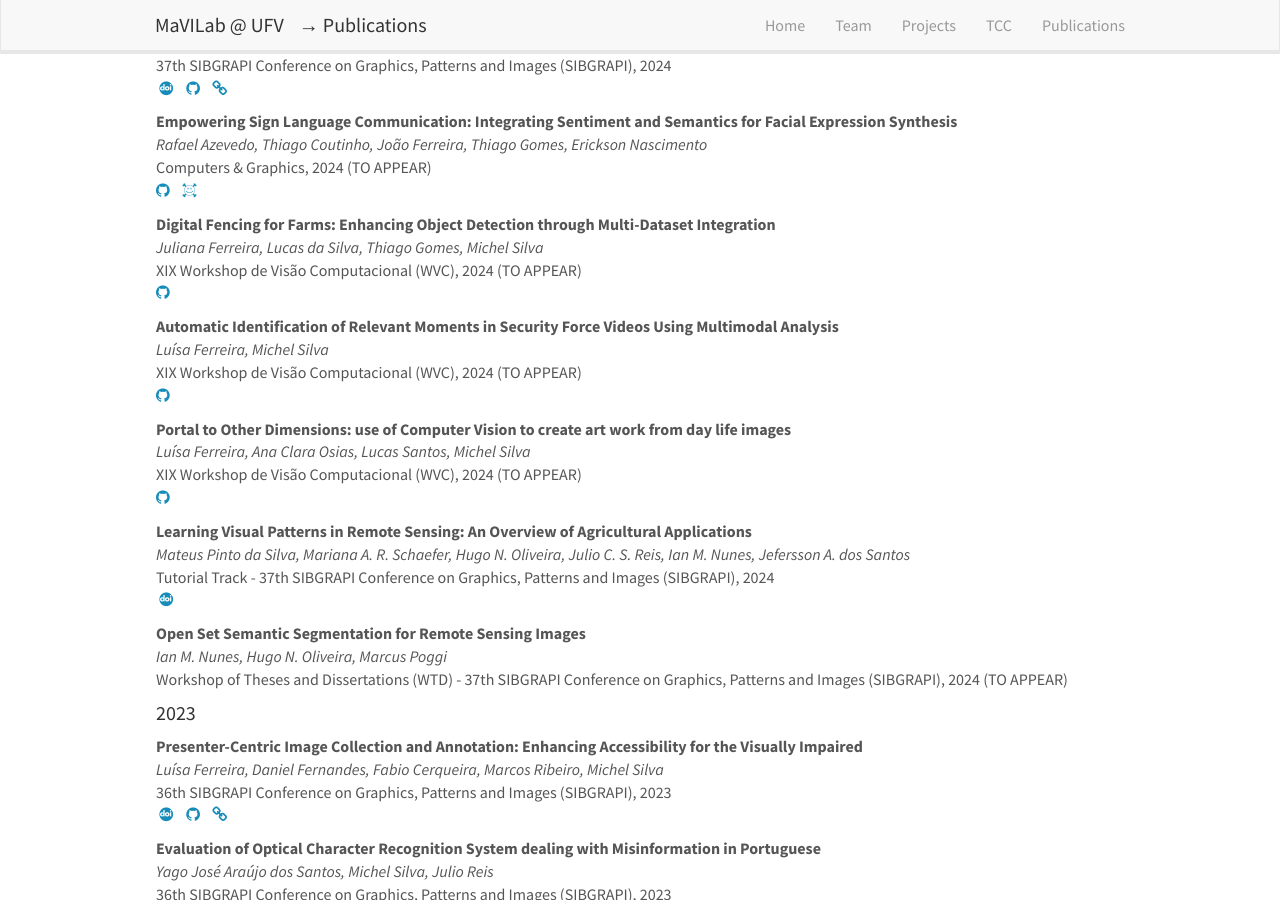
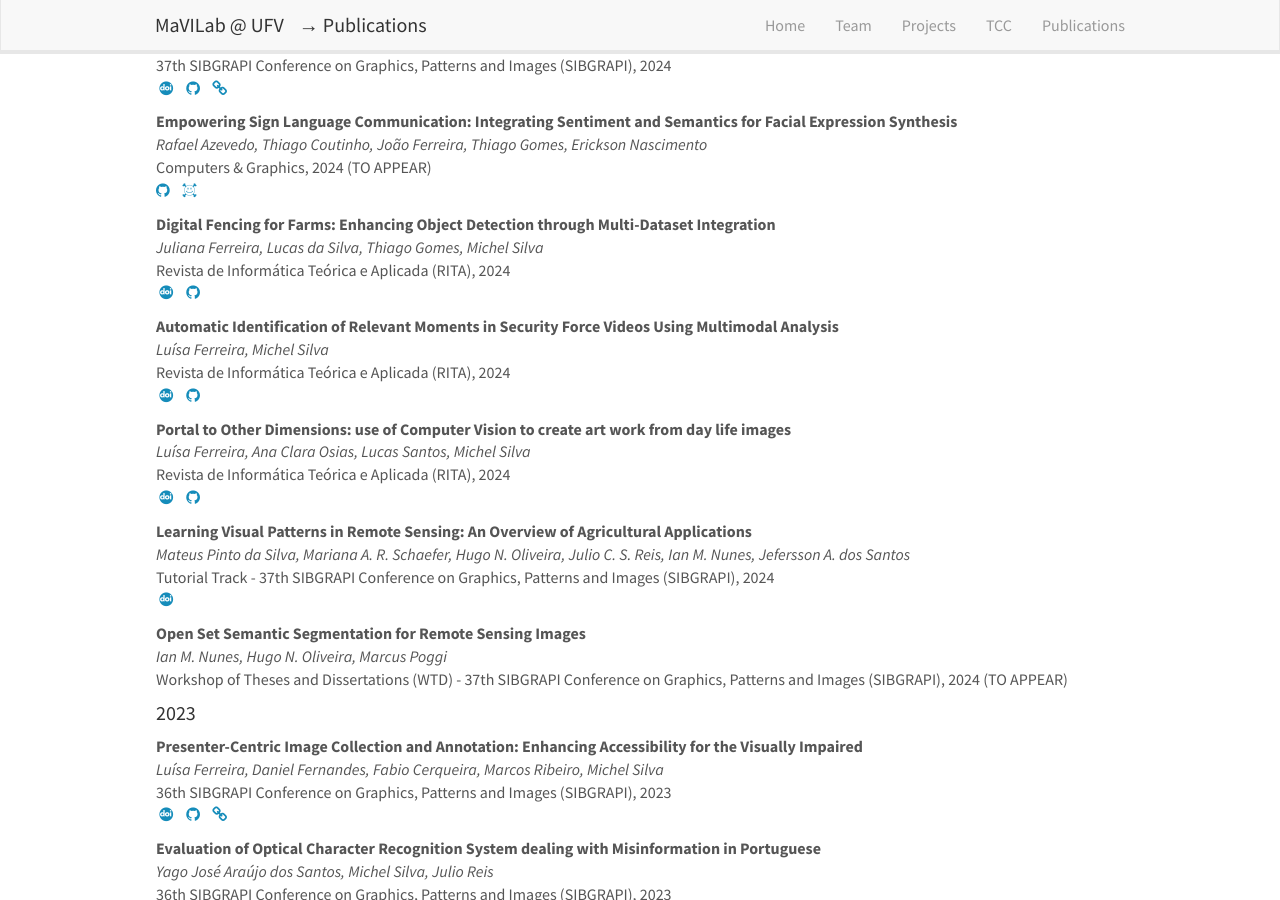
Before and after one commit to MaVILab-UFV/mavilab-ufv.github.io, a Jekyll site: the page built from _pages/publications.md, in a window 1280 px wide and 900 px high, scrolled down 514 px. Built offline with Jekyll 4.4.1, drawn with Linux system fonts in a browser that asks for light colours; nearby versions of some CDN libraries; some web fonts are replaced.

Commit message:
Update pub_list.yml

```diff
--- a/_data/pub_list.yml
+++ b/_data/pub_list.yml
@@ -52,30 +52,30 @@
 
   - title: "Digital Fencing for Farms: Enhancing Object Detection through Multi-Dataset Integration"
     authors: Juliana Ferreira, Lucas da Silva, Thiago Gomes, Michel Silva
-    media: XIX Workshop de Visão Computacional (WVC), 2024 (TO APPEAR)
+    media: Revista de Informática Teórica e Aplicada (RITA), 2024
     links:
       url:
-      doi:
+      doi: https://doi.org/10.22456/2175-2745.143486
       arxiv:
       youtube:
       github: https://github.com/MaVILab-UFV/Digital-Fencing-WVC-2024
 
   - title: "Automatic Identification of Relevant Moments in Security Force Videos Using Multimodal Analysis"
     authors: Luísa Ferreira, Michel Silva
-    media: XIX Workshop de Visão Computacional (WVC), 2024 (TO APPEAR)
+    media: Revista de Informática Teórica e Aplicada (RITA), 2024
     links:
       url:
-      doi:
+      doi: https://doi.org/10.22456/2175-2745.143487
       arxiv:
       youtube:
       github: https://github.com/MaVILab-UFV/Detecting-Highlights-in-Security-Videos-WVC-2024
 
   - title: "Portal to Other Dimensions: use of Computer Vision to create art work from day life images"
     authors: Luísa Ferreira, Ana Clara Osias, Lucas Santos, Michel Silva
-    media: XIX Workshop de Visão Computacional (WVC), 2024 (TO APPEAR)
+    media: Revista de Informática Teórica e Aplicada (RITA), 2024
     links:
       url:
-      doi:
+      doi: https://doi.org/10.22456/2175-2745.143513
       arxiv:
       youtube:
       github: https://github.com/MaVILab-UFV/Portals-to-other-dimensions-WVC-2024
```
